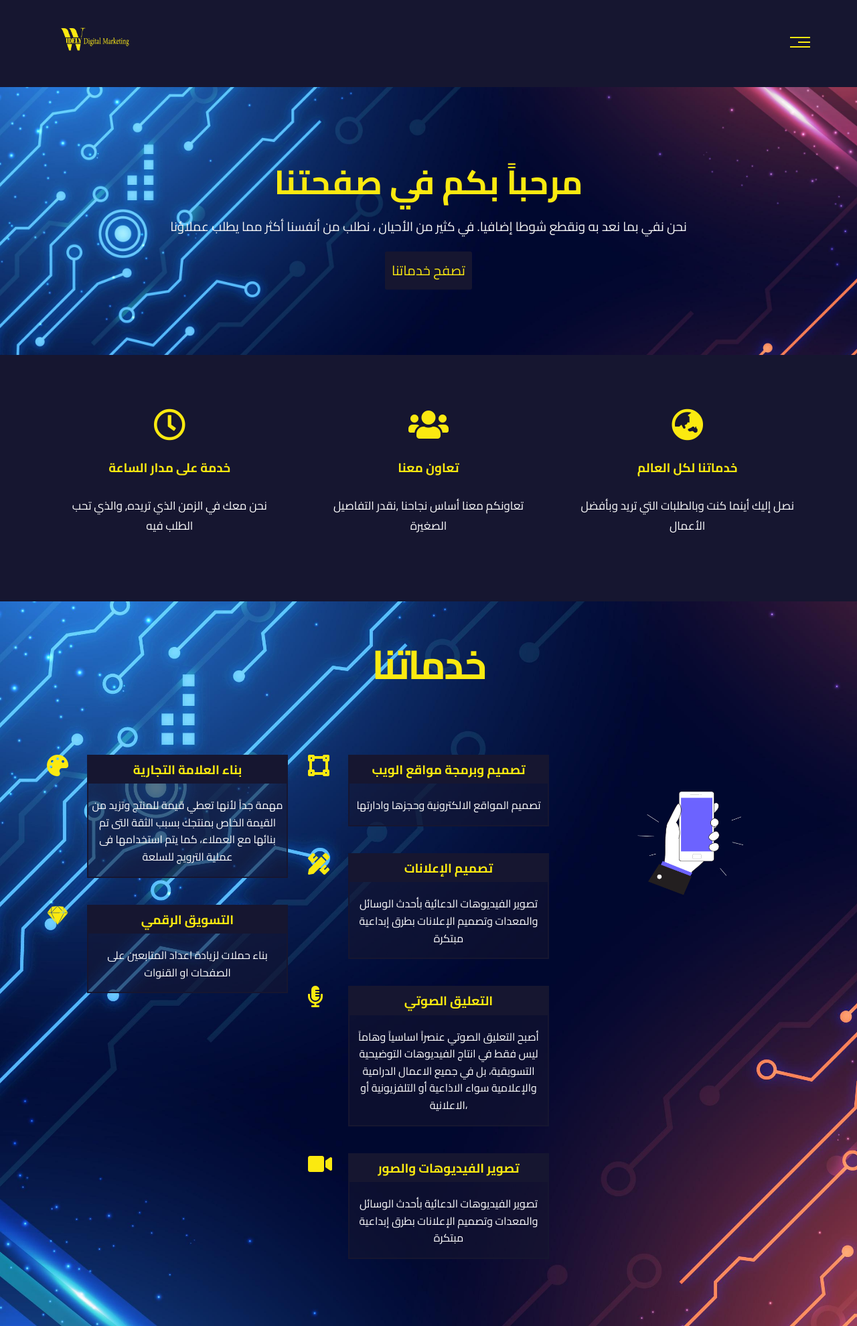
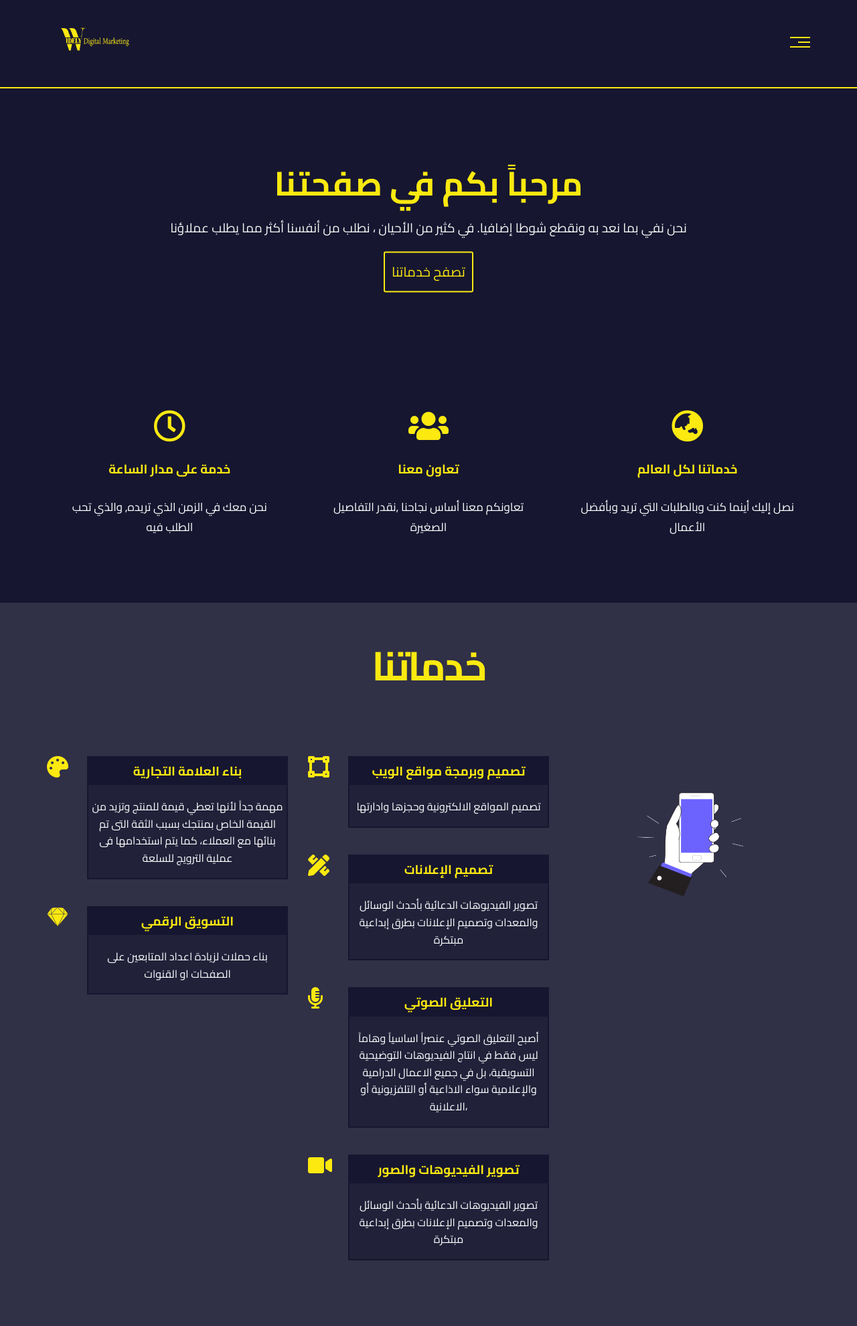
Before and after one commit to hadikarjak/widely-, a plain HTML site: page index.html in a window 1280 px wide. Shown: the top 1980 px of the page at 67% size. Drawn offline with Linux system fonts and the light colour scheme.

Commit message:
Update index.css

```diff
--- a/css/index.css
+++ b/css/index.css
@@ -100,6 +100,7 @@ body {
 .header {
     padding: 20px;
     background-color: var(--main-color);
+    border-bottom: 2px solid var(--sec-color);
 }
 
 .header .container {
@@ -196,8 +197,7 @@ body {
 /* Start Landing Section */
 
 .landing {
-    background-image: url(../image/hero.jpg);
-    background-size: cover;
+    background-color: var(--main-color);
     height: 400px;
     position: relative;
 }
@@ -226,6 +226,7 @@ body {
 }
 
 .landing .intro-text a {
+    border: 2px solid var(--sec-color);
     background-color: var(--main-color);
     padding: 10px;
     font-size: 20px;
@@ -290,8 +291,7 @@ body {
 .services {
     padding-top: var(--section-padding);
     padding-bottom: var(--section-padding);
-    background-image: url(../image/hero.jpg);
-    background-size: cover;
+    background-color: #303047;
 }
 
 .services .services-content {
@@ -455,8 +455,7 @@ body {
 .about {
     padding-top: var(--section-padding);
     padding-bottom: calc(var(--section-padding) + 60px);
-    background-image: url(../image/hero.jpg);
-    background-size: cover;
+    background-color: var(--main-color);
 }
 
 .about .special-heading {
```
